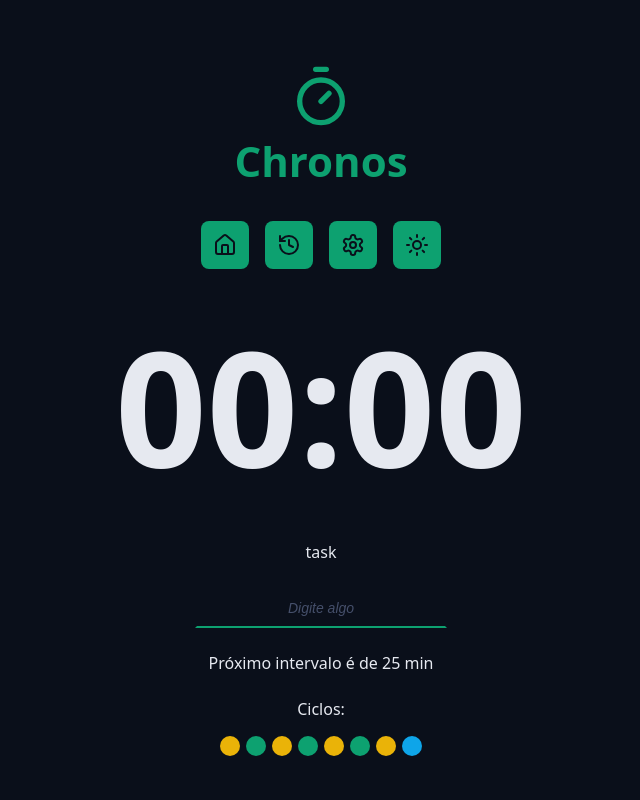
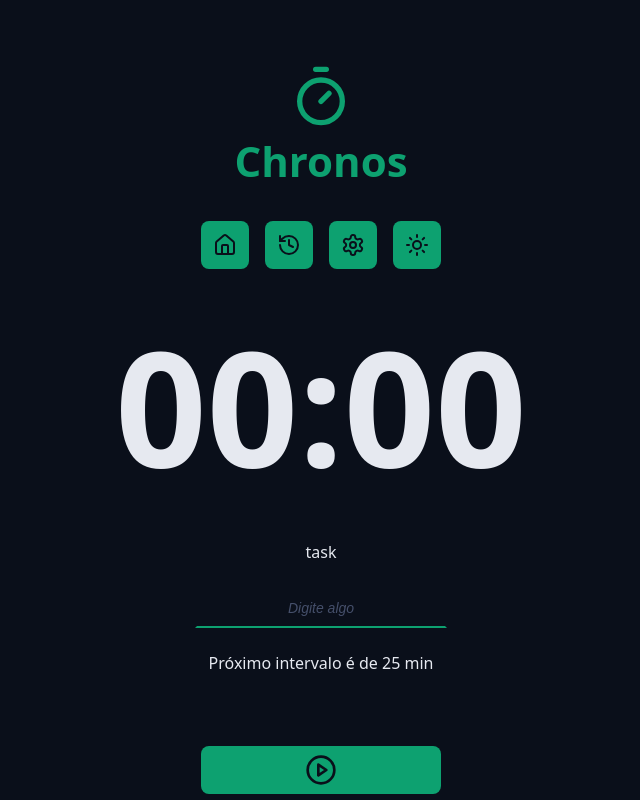
Before and after one commit to Leonardodev126/Aprendendo_React_Projeto_Chronos, a React (Vite) app in the folder chronos-pomodoro/: page / in a window 1280 px wide. Shown: the top 800 px of the page, without its empty margins (319-959 px from the left). Built offline with nearby package versions, Linux system fonts and the light colour scheme.

Commit message:
Iterando elementos JSX com map e passando a key para cada um

```diff
--- a/chronos-pomodoro/src/App.tsx
+++ b/chronos-pomodoro/src/App.tsx
@@ -3,6 +3,7 @@
 import "./styles/global.css";
 import { Home } from "./pages/Home";
 import { Provider } from "./contexts/TaskContext/TaskContextProvider";
+import Heading from "./components/Heading/index"
 
 
 export function App() {
--- a/chronos-pomodoro/src/components/Cycles/index.tsx
+++ b/chronos-pomodoro/src/components/Cycles/index.tsx
@@ -1,21 +1,37 @@
-import styles from "./styles.module.css"
-
+import { useTaskContext } from "../../contexts/TaskContext/useTaskContext";
+import { getNextCycle } from "../../utils/getNextCycle";
+import { getNextCycleType } from "../../utils/getNextCycleType";
+import styles from "./styles.module.css";
 
 export function Cycles() {
+  const { state } = useTaskContext();
+
+  const cycleStep = Array.from({ length: state.currentCycle });
+
+  const cycleDescriptionMap = {
+    workTime: "Foco",
+    shortBreakTime: "Descanso curto",
+    longBreakTime: "Descanso longo",
+  };
+
   return (
     <div className={styles.cycles}>
       <span>Ciclos:</span>
 
       <div className={styles.cycleDots}>
-        <span className={`${styles.cycleDot} ${styles.workTime}`}></span>
-        <span className={`${styles.cycleDot} ${styles.shortBreakTime}`}></span>
-        <span className={`${styles.cycleDot} ${styles.workTime}`}></span>
-        <span className={`${styles.cycleDot} ${styles.shortBreakTime}`}></span>
-        <span className={`${styles.cycleDot} ${styles.workTime}`}></span>
-        <span className={`${styles.cycleDot} ${styles.shortBreakTime}`}></span>
-        <span className={`${styles.cycleDot} ${styles.workTime}`}></span>
-        <span className={`${styles.cycleDot} ${styles.longBreakTime}`}></span>
+        {cycleStep.map((_, indexNum) => {
+          const nextCycle = getNextCycle(indexNum);
+          const nextCycleType = getNextCycleType(nextCycle);
+          return (
+            <span
+              key={`${nextCycle}`}
+              className={`${styles.cycleDot} ${styles[nextCycleType]}`}
+              aria-label={`Indicador de ciclo de ${cycleDescriptionMap[nextCycleType]}`}
+              title={`Indicador de ciclo de ${cycleDescriptionMap[nextCycleType]}`}
+            ></span>
+          );
+        })}
       </div>
     </div>
-  )
+  );
 }
--- a/chronos-pomodoro/src/components/MainForm/index.tsx
+++ b/chronos-pomodoro/src/components/MainForm/index.tsx
@@ -7,6 +7,7 @@
 import { useTaskContext } from "../../contexts/TaskContext/useTaskContext";
 import { getNextCycle } from "../../utils/getNextCycle";
 import { getNextCycleType } from "../../utils/getNextCycleType";
+import { formatSecondsToMinutes } from "../../utils/formatSecondsToMinutes";
 
 
 export function MainForm() {
@@ -40,7 +41,7 @@
       type: nextCycleType
     };
 
-    const secondsRemaining = newTask.duration * 60
+    const secondsRemaining = newTask.duration * 60 // Transforma em segundos para depois transformar em minutos
 
     setState(prevState => {
       return {
@@ -48,8 +49,8 @@
         config: {...prevState.config},
         activeTask: newTask,
         currentCycle: nextCycle,
-        secondsRemaining: secondsRemaining, // Conferir
-        formattedSecondsRemaining: "00:00", // conferir
+        secondsRemaining: secondsRemaining,
+        formattedSecondsRemaining: formatSecondsToMinutes(secondsRemaining),
         tasks: [...prevState.tasks, newTask],
       }
     })
@@ -73,9 +74,11 @@
         <p>Próximo intervalo é de 25 min</p>
       </div>
 
+      {state.currentCycle > 0 && (
       <div className='formRow'>
         <Cycles />
       </div>
+      )}
 
       <div className='formRow'>
         <DefaultButton icon={<PlayCircleIcon />} color='green' />
--- /dev/null
+++ b/chronos-pomodoro/src/utils/formatSecondsToMinutes.ts
@@ -0,0 +1,6 @@
+
+export function formatSecondsToMinutes(seconds: number) {
+  const minutes = String(Math.floor(seconds / 60)).padStart(2, "0");
+  const secondsMod = String(Math.floor(seconds % 60)).padStart(2, "0");
+  return `${minutes}:${secondsMod}`;
+}
--- a/chronos-pomodoro/src/utils/getNextCycleType.ts
+++ b/chronos-pomodoro/src/utils/getNextCycleType.ts
@@ -1,5 +1,4 @@
 // FizzBuzz
-
 import type { TaskModel } from "../models/TaskModel";
 
 export function getNextCycleType(currentCycle: number): TaskModel["type"] {
```
Also changed, not shown: chronos-pomodoro/src/contexts/TaskContext/initialTaskState.ts (line endings or trailing spaces).
